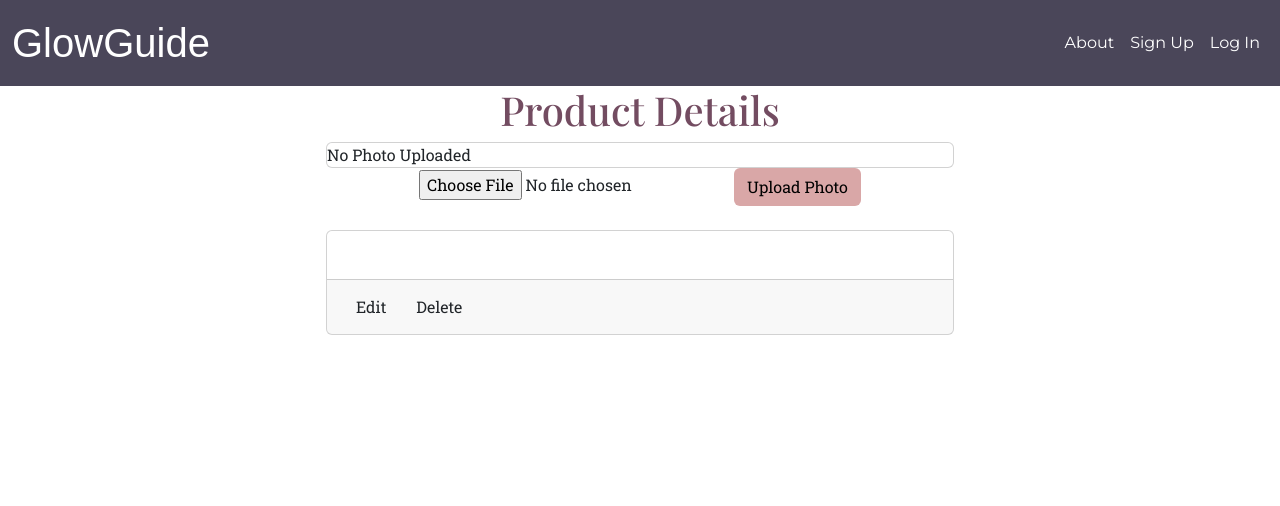
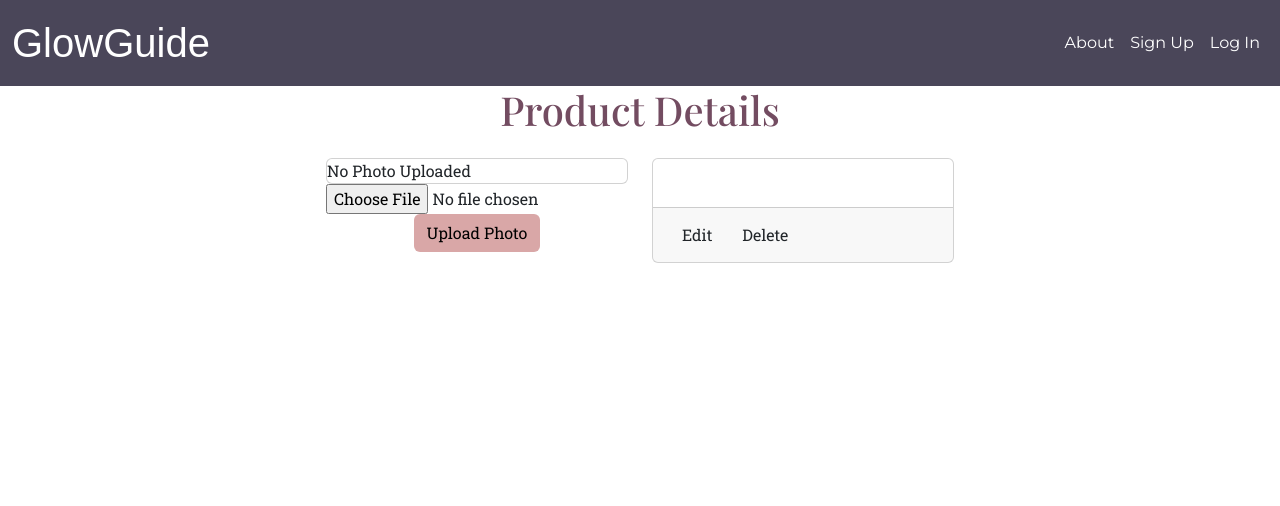
Before and after one commit to danielleroj/glowguide, a Django app: template main_app/templates/main_app/product_detail.html in a window 1280 px wide. Shown: the top 506 px of the page. Run offline with Django 5.2, Linux system fonts and the light colour scheme; the template is opened without the code that fills it, so the values that code supplies are empty; some web fonts are replaced.

Commit message:
change product detail layout

```diff
--- a/main_app/static/css/style.css
+++ b/main_app/static/css/style.css
@@ -77,3 +77,7 @@ nav, footer {
   background-color: #D9A7A7;
   color: black;
 }
+
+/* .product-image {
+  max-width: 50vmin;
+} */
--- a/main_app/templates/main_app/product_detail.html
+++ b/main_app/templates/main_app/product_detail.html
@@ -2,13 +2,15 @@
 
 <h1>Product Details</h1>
 
-<div class="row justify-content-center">
+<div class="row justify-content-center mt-4">
+  <div class="col-md-6">
+    <div class="row">
       <div class="col-md-6">
         {% for photo in product.photo_set.all %}
         <img
           src="{{ photo.url }}"
           alt="{{ product.name }}"
-      class="card-img-top img-fluid"
+          class="card-img-top img-fluid product-image"
         />
         {% empty %}
         <div class="card">No Photo Uploaded</div>
@@ -20,9 +22,13 @@
           class="text-center"
         >
           {% csrf_token %}
-      <input type="file" name="photo-file" id="" />
+          <input type="file" name="photo-file" id="" /><br />
           <button type="submit" class="btn submit">Upload Photo</button>
-    </form><br>
+        </form>
+      </div>
+      <br />
+
+      <div class="col-md-6">
         <div class="card">
           <div class="card-body">
             <h5 class="card-title">{{ product.name }}</h5>
@@ -31,11 +37,19 @@
             <p class="card-text">{{ product.directions }}</p>
           </div>
           <div class="card-footer">
-        <a href="{% url 'products_update' product.id %}" class="btn">Edit</a>
-        <a href="{% url 'products_delete' product.id %}" class="btn">Delete</a>
+            <a href="{% url 'products_update' product.id %}" class="btn"
+              >Edit</a
+            >
+            <a href="{% url 'products_delete' product.id %}" class="btn"
+              >Delete</a
+            >
+          </div>
+        </div>
       </div>
     </div>
   </div>
 </div>
 
     {% endblock %}
+  </div>
+</div>
```
Lines whose indentation alone changed are shown as unchanged.
